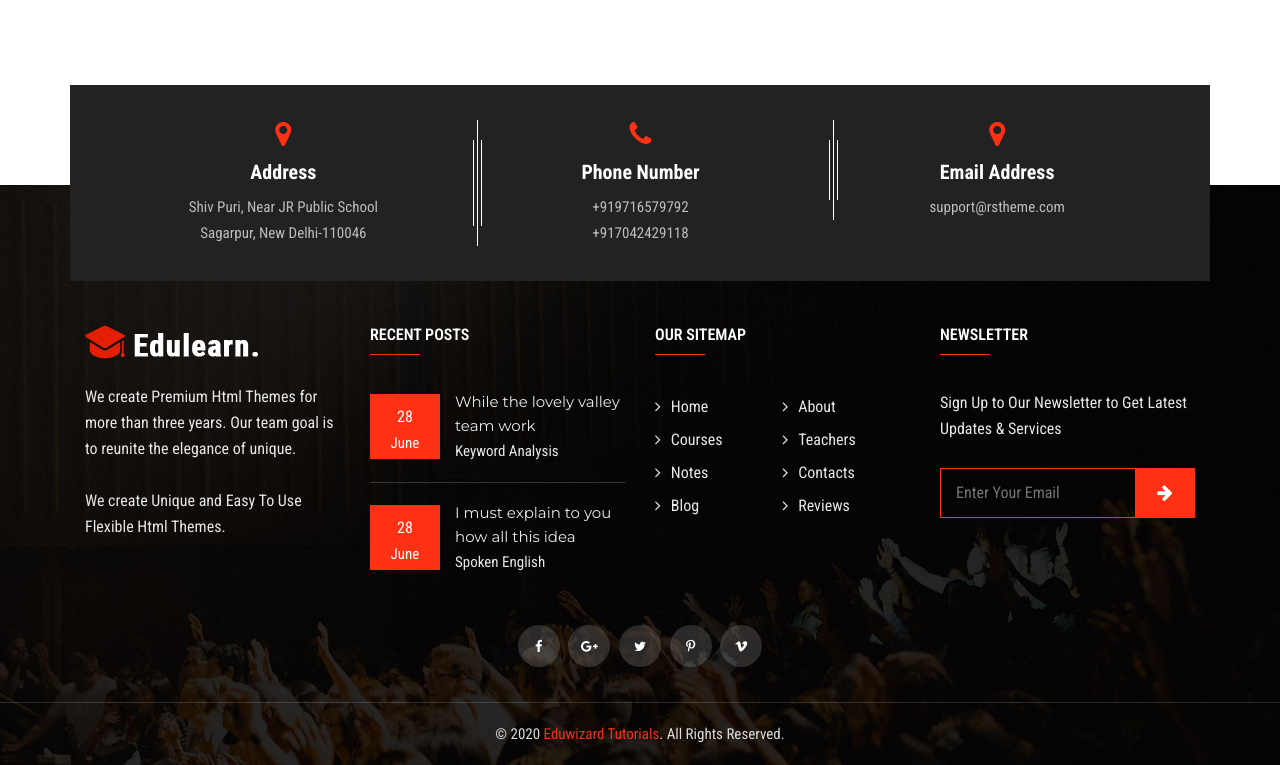
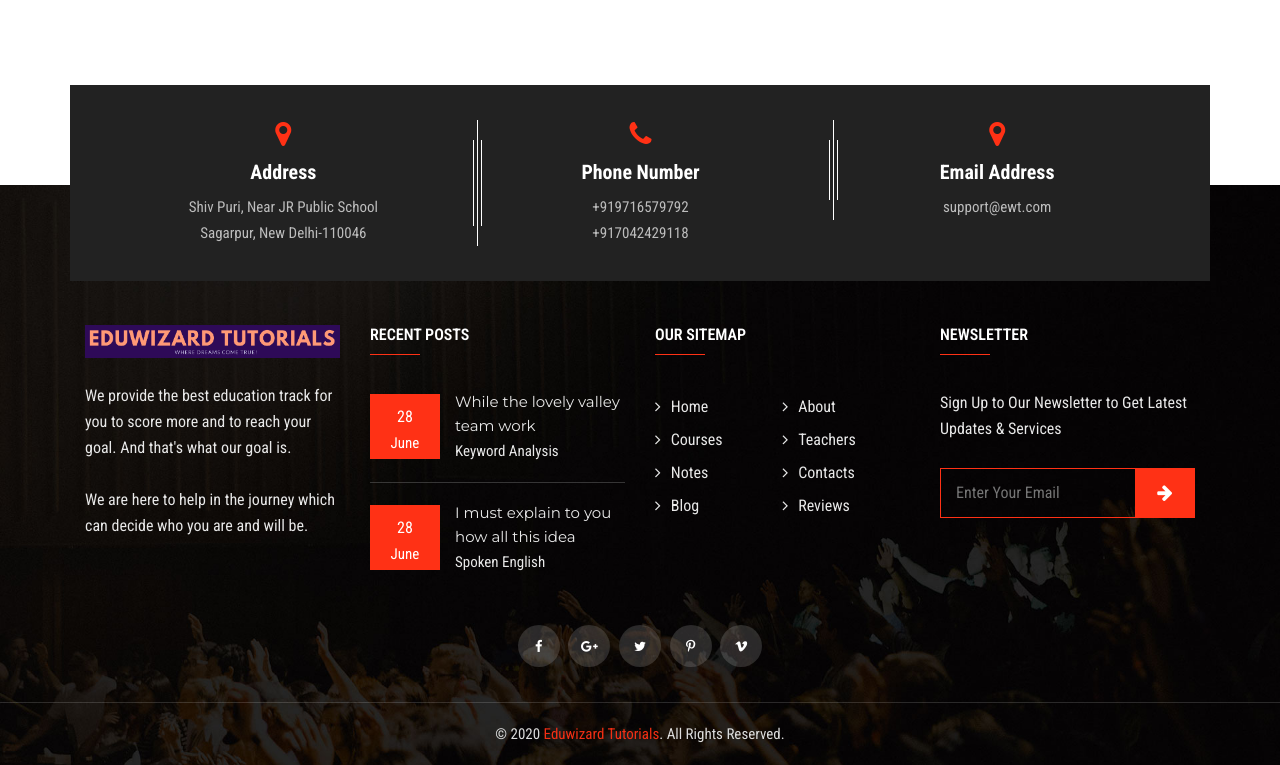
Before and after one commit to FightWithCode/EduwizardTutorials, a Django app: page /blog/ in a window 1280 px wide. Shown: the part 2592-3357 px from the top of the page. Run offline with Django 3.2, Linux system fonts and the light colour scheme; some libraries are stand-ins or nearby versions.

Commit message:
From Local-footer

```diff
--- a/templates/base.html
+++ b/templates/base.html
@@ -173,7 +173,7 @@
                                     <i class="fa fa-map-marker"></i>
                                     <h4 class="contact-title">Email Address</h4>
                                     <p class="contact-desc">
-                                        support@rstheme.com<br>
+                                        support@ewt.com<br>
                                     </p>
                                 </div>
                             </div>
@@ -181,14 +181,15 @@
                     </div>
                 </div>
 
+                <!-- Footer Top -->
                 <div class="footer-top">
                     <div class="container">
                         <div class="row">
                             <div class="col-lg-3 col-md-12">
                                 <div class="about-widget">
-                                    <img src="{% static "images/logo-footer.png" %}" alt="Footer Logo">
-                                    <p>We create Premium Html Themes for more than three years. Our team goal is to reunite the elegance of unique.</p>
-                                    <p class="margin-remove">We create Unique and Easy To Use Flexible Html Themes.</p>
+                                    <img src="{% static "images/logo.png" %}" alt="Footer Logo">
+                                    <p>We provide the best education track for you to score more and to reach your goal. And that's what our goal is.</p>
+                                    <p class="margin-remove">We are here to help in the journey which can decide who you are and will be.</p>
                                 </div>
                             </div>
                             <div class="col-lg-3 col-md-12">
@@ -219,14 +220,14 @@
                             <div class="col-lg-3 col-md-12">
                                 <h5 class="footer-title">OUR SITEMAP</h5>
                                 <ul class="sitemap-widget">
-                                    <li class="active"><a href="{% url 'IndexView' %}"><i class="fa fa-angle-right" aria-hidden="true"></i>Home</a></li>
+                                    <li class="active"><a href="#"><i class="fa fa-angle-right" aria-hidden="true"></i>Home</a></li>
                                     <li ><a href="{% url 'AboutView' %}"><i class="fa fa-angle-right" aria-hidden="true"></i>About</a></li>
                                     <li><a href="{% url 'CoursesView' %}"><i class="fa fa-angle-right" aria-hidden="true"></i>Courses</a></li>
                                     <li><a href="{% url 'TeachersView' %}"><i class="fa fa-angle-right" aria-hidden="true"></i>Teachers</a></li>
                                     <li><a href="{% url 'NotesView' %}"><i class="fa fa-angle-right" aria-hidden="true"></i>Notes</a></li>
                                     <li><a href="{% url 'ContactView' %}"><i class="fa fa-angle-right" aria-hidden="true"></i>Contacts</a></li>
                                     <li><a href="{% url 'BlogView' %}"><i class="fa fa-angle-right" aria-hidden="true"></i>Blog</a></li>
-                                    <li><a href="#"><i class="fa fa-angle-right" aria-hidden="true"></i>Reviews</a></li>
+                                    <li><a href="#reviews"><i class="fa fa-angle-right" aria-hidden="true"></i>Reviews</a></li>
                                 </ul>
                             </div>
                             <div class="col-lg-3 col-md-12">
```
